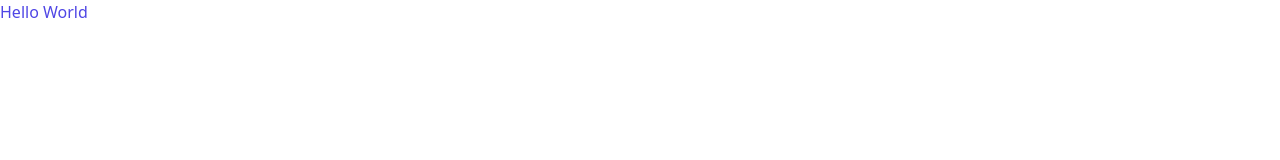
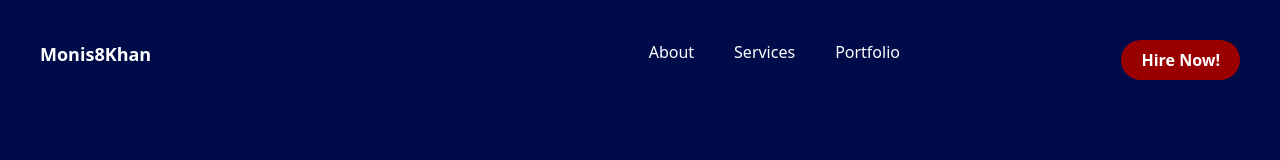
Before and after one commit to monis8khan/portfolio, a website: page index.html in a window 1280 px wide. Drawn offline with Linux system fonts and the light colour scheme.

Commit message:
added header and menu

```diff
--- a/index.html
+++ b/index.html
@@ -1,5 +1,6 @@
 <!DOCTYPE html>
 <html lang="en">
+
 <head>
     <meta charset="UTF-8">
     <meta http-equiv="X-UA-Compatible" content="IE=edge">
@@ -7,8 +8,37 @@
     <title>Portfolio | monis8khan</title>
     <link rel="stylesheet" href="/css/styles.css">
 </head>
-<body>
-    <!-- Testing -->
-    <h1 class="text-skin-inverted">Hello World</h1>
+
+<body class="bg-skin-fill">
+    <header class="bg-skin-fill mx-auto px-0 flex flex-row">
+        <div class="px-10 py-10 w-2/4">
+            <h1 class="text-skin-base text-lg font-semibold hover:text-skin-muted">
+                <a href="#">Monis8Khan</a>
+            </h1>
+        </div>
+        <div class="px-10 w-1/4 flex flex-row justify-end">
+            <a href="#">
+                <li class="list-none px-5 py-10 hover:bg-skin-button-accent text-center text-skin-base">
+                    About
+                </li>
+            </a>
+            <a href="#">
+                <li class="list-none px-5 py-10 hover:bg-skin-button-accent text-center text-skin-base">
+                    Services
+                </li>
+            </a>
+            <a href="#">
+                <li class="list-none px-5 py-10 hover:bg-skin-button-accent text-center text-skin-base">
+                    Portfolio
+                </li>
+            </a>
+        </div>
+        <div class="px-10 py-10 w-1/4 flex justify-end">
+            <a href="#"
+                class="bg-skin-button-accent px-5 py-2 rounded-full right-0 text-base text-skin-base font-bold hover:text-skin-inverted hover:bg-skin-button-accent-hover">Hire
+                Now!</a>
+        </div>
+    </header>
 </body>
+
 </html>
--- a/input.css
+++ b/input.css
@@ -6,11 +6,11 @@
 @layer base {
     :root {
         --color-text-base: #ffffff;
-        --color-text-muted: #c7d2fe;
-        --color-text-inverted: #4f46e5;
-        --color-fill: #433868;
-        --color-button-accent: #ffffff;
-        --color-button-accent-hover: #eef2ff;
-        --color-button-muted: #6366f1;
+        --color-text-muted: #FFB5B5;
+        --color-text-inverted: #5d6fe0;
+        --color-fill: #000B49;
+        --color-button-accent: #9B0000;
+        --color-button-accent-hover: #ffffff;
+        --color-button-muted: #FF7272;
     }
 }
--- a/tailwind.config.js
+++ b/tailwind.config.js
@@ -8,6 +8,14 @@ module.exports = {
                 muted: 'var(--color-text-muted)',
                 inverted: 'var(--color-text-inverted)',
             }
+        },
+        backgroundColor:{
+            skin:{
+                fill: 'var(--color-fill)',
+                "button-accent": 'var(--color-button-accent)',
+                "button-accent-hover": 'var(--color-button-accent-hover)',
+                "button-accent-muted": 'var(--color-button-accent-muted)',
+            }
         }
       }
     }
```
Also changed, not shown: css/styles.css.
